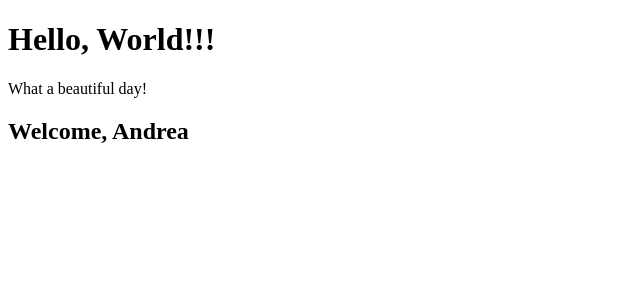
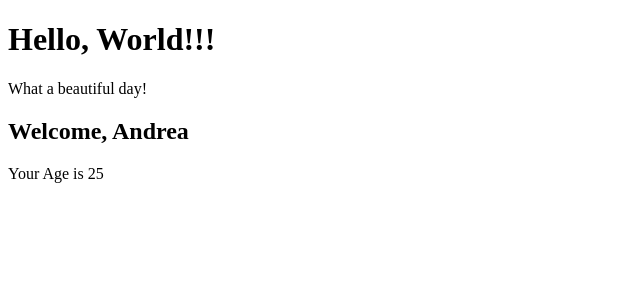
Before and after one commit to AndreaBarberio/DevelHope_JSX-Exercises, a React (Create React App) app in the folder my-react-exercise/: page / in a window 1280 px wide. Shown: the top 300 px of the page, without its empty margins (0-640 px from the left). Built offline with nearby package versions, Linux system fonts and the light colour scheme.

Commit message:
update: added props.age

```diff
--- a/my-react-exercise/src/App.js
+++ b/my-react-exercise/src/App.js
@@ -6,12 +6,8 @@
     render() {
         return <div>
             <Hello />
-            <Welcome name= "Andrea" />
+            <Welcome name= "Andrea" age="25" />
         </div>
-        /*
-        se viene passata una stringa vuota viene renderizzata tale stringa vuota
-        se non viene passato alcun valore avviene un errore per cui props.name è deprecato
-        il valore di dafault è settato
-        */
+
     }
 }
--- a/my-react-exercise/src/Welcome.js
+++ b/my-react-exercise/src/Welcome.js
@@ -3,6 +3,9 @@
 
 export class Welcome extends React.Component {
     render () {
-        return <h2>Welcome, {this.props.name} {this.props.surname}</h2>
+        return <div>
+        <h2>Welcome, {this.props.name}</h2>
+        <p>Your Age is {this.props.age}</p>
+</div>
     }
 }
```
